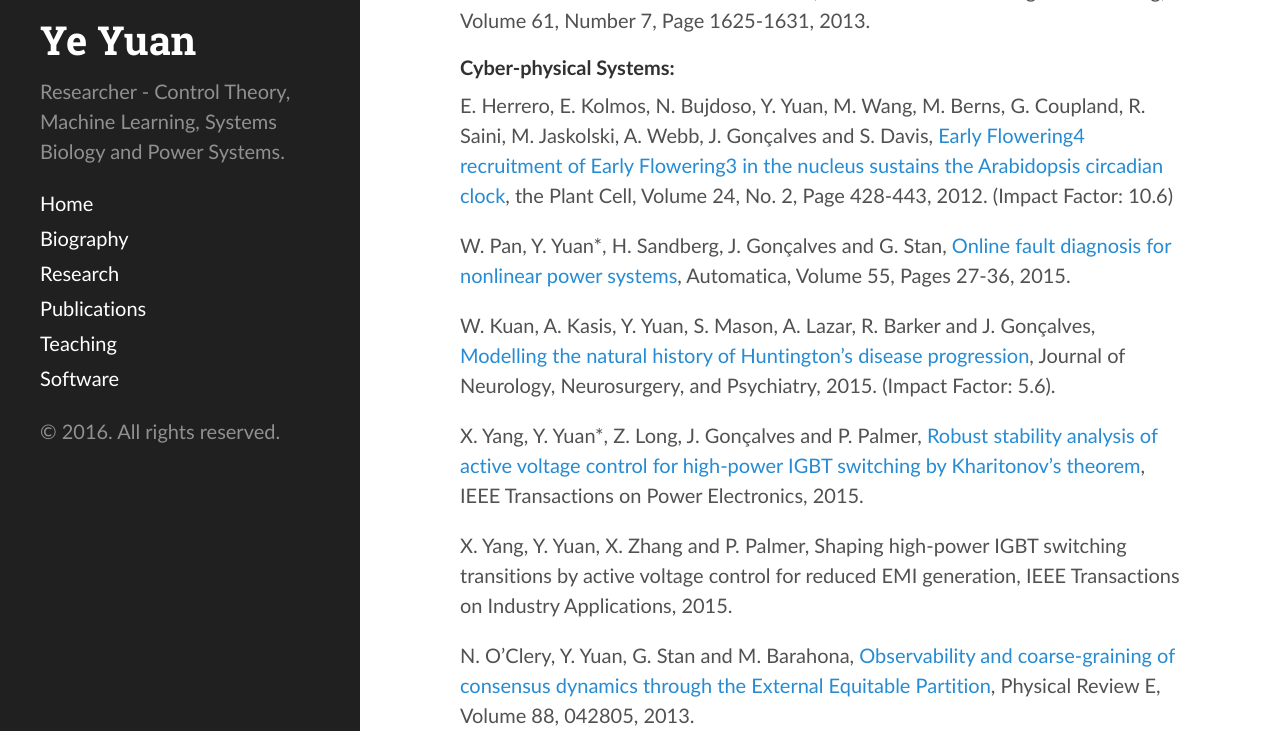
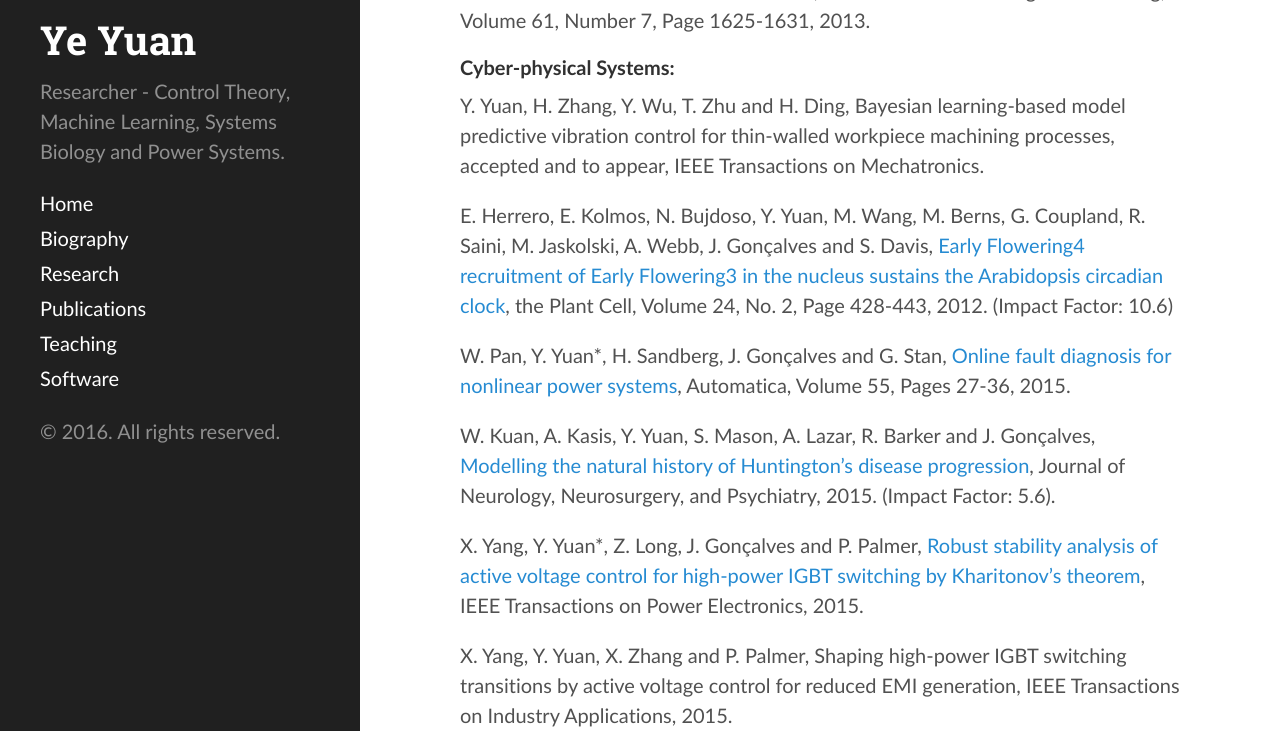
Before and after one commit to yy311/yy311.github.io, a Jekyll site: the page built from publication.md, in a window 1280 px wide and 900 px high, scrolled down 1214 px, cut to the strip 169-900 px from the top of the window. Built offline with Jekyll 4.4.1, drawn with Linux system fonts in a browser that asks for light colours.

Commit message:
Update publication.md

```diff
--- a/publication.md
+++ b/publication.md
@@ -39,6 +39,8 @@ J. Wu, Y. Yuan, H. Zhang and L. Shi, [How can online schedules improve communica
 
 <h4>Cyber-physical Systems:</h4>
 
+Y. Yuan, H. Zhang, Y. Wu, T. Zhu and H. Ding, Bayesian learning-based model predictive vibration control for thin-walled workpiece machining processes, accepted and to appear, IEEE Transactions on Mechatronics.
+
 E. Herrero, E. Kolmos, N. Bujdoso, Y. Yuan, M. Wang, M. Berns, G. Coupland, R. Saini, M. Jaskolski, A. Webb, J. Gonçalves and S. Davis, [Early Flowering4 recruitment of Early Flowering3 in the nucleus sustains the Arabidopsis circadian clock](http://www.plantcell.org/content/early/2012/02/07/tpc.111.093807.abstract), the Plant Cell, Volume 24, No. 2, Page 428-443, 2012. (Impact Factor: 10.6)
 
 W. Pan, Y. Yuan*, H. Sandberg, J. Gonçalves and G. Stan, [Online fault diagnosis for nonlinear power systems](http://ac.els-cdn.com/S0005109815000941/1-s2.0-S0005109815000941-main.pdf?_tid=b5e10452-5cd8-11e5-aaba-00000aab0f02&acdnat=1442452333_2541d645986555cf7b4e93810a863942), Automatica, Volume 55, Pages 27-36, 2015.
```
